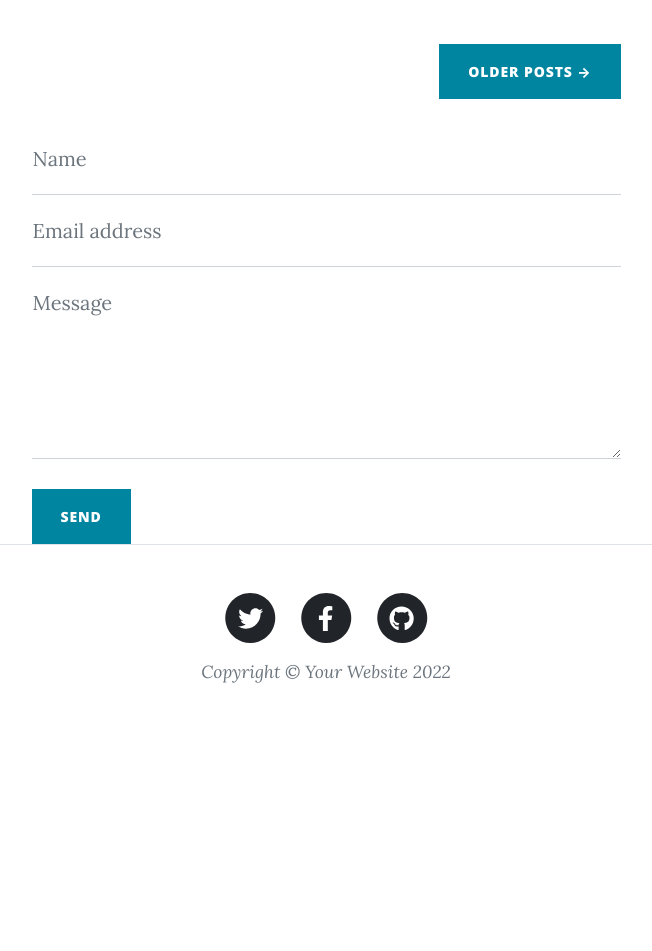
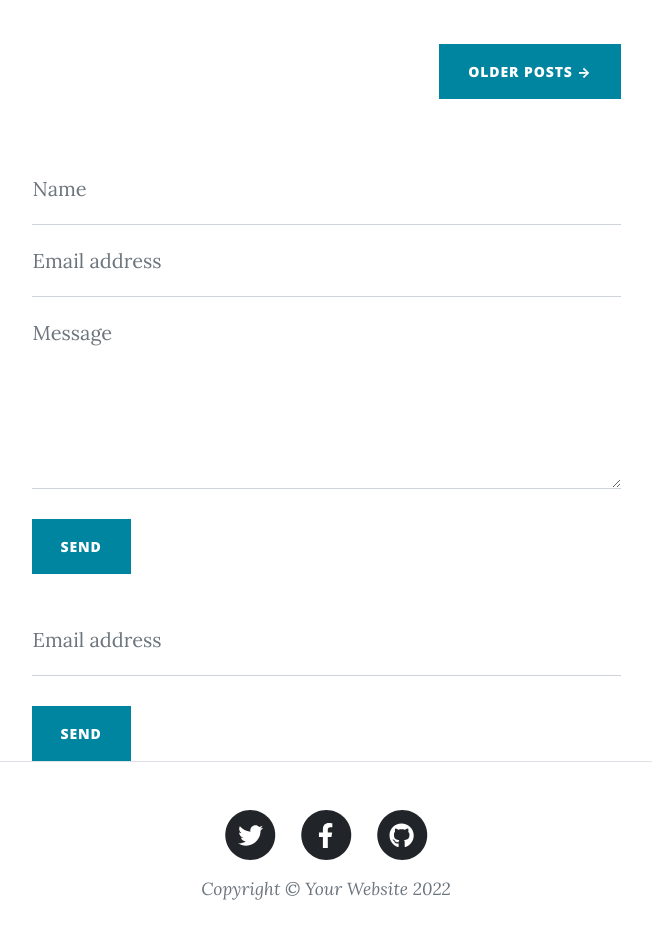
Before and after one commit to ArtsemDev/djangoProjectprof9, a Django app: page / in a window 1280 px wide. Shown: the part 632-1583 px from the top of the page, without its empty margins (314-966 px from the left). Before the commit the page ends 1315 px from the top, so only its background shows below. Run offline with Django 4.2, Linux system fonts and the light colour scheme; data that the repository does not hold is empty; some libraries are stand-ins or nearby versions.

Commit message:
forms on one page

```diff
--- a/blog/forms.py
+++ b/blog/forms.py
@@ -1,4 +1,4 @@
-from django.forms import ModelForm, EmailField, CharField, TextInput, EmailInput, Textarea
+from django.forms import ModelForm, EmailField, CharField, TextInput, EmailInput, Textarea, Form
 
 from .models import Contact
 
@@ -39,3 +39,16 @@ class ContactForm(ModelForm):
     class Meta:
         model = Contact
         fields = ('name', 'email', 'message')
+
+
+class MyForm(Form):
+    email = EmailField(
+        widget=EmailInput(
+            attrs={
+                'class': 'form-control',
+                'id': 'email',
+                'placeholder': 'Email'
+            }
+        ),
+        max_length=254
+    )
--- a/blog/templates/blog/form_contact.html
+++ b/blog/templates/blog/form_contact.html
@@ -1,5 +1,8 @@
 <form method="post">
     {% csrf_token %}
+    <label>
+        <input name="form_type" value="contact_form" hidden>
+    </label>
     <div class="form-floating">
         {{ form.name }}
         <label for="name">Name</label>
--- a/blog/templates/blog/index.html
+++ b/blog/templates/blog/index.html
@@ -25,6 +25,18 @@ style="background-image: url('{% static 'assets/img/home-bg.jpg' %}')"
 
             {% include "blog/form_contact.html" %}
 
+            <form method="post">
+                {% csrf_token %}
+                <label>
+                    <input name="form_type" value="email_form" hidden>
+                </label>
+                <div class="form-floating">
+                    {{ my_form.email }}
+                    <label for="email">Email address</label>
+                </div>
+                <br>
+                <button class="btn btn-primary text-uppercase" type="submit">SEND</button>
+            </form>
         </div>
     </div>
 </div>
--- a/blog/views.py
+++ b/blog/views.py
@@ -3,7 +3,7 @@ from django.shortcuts import render
 from django.urls import reverse_lazy
 from django.views.generic import ListView, DetailView, CreateView, TemplateView
 
-from .forms import ContactForm
+from .forms import ContactForm, MyForm
 from .models import Post, Contact
 
 
@@ -28,13 +28,18 @@ class PostListView(BaseMixin, ListView):
         context['heading'] = 'MIXIN HEADING'
         context['subheading'] = 'mixin subheading'
         context['form'] = ContactForm()
+        context['my_form'] = MyForm()
         context.update(self.context)
         return context
 
     def post(self, request: HttpRequest):
-        form = ContactForm(request.POST)
-        if form.is_valid():
-            form.save()
+        match request.POST.get('form_type'):
+            case 'contact_form':
+                form = ContactForm(request.POST)
+                if form.is_valid():
+                    form.save()
+            case 'email_form':
+                print(request.POST.get('email'))
         return self.get(request=request)
 
 
```
